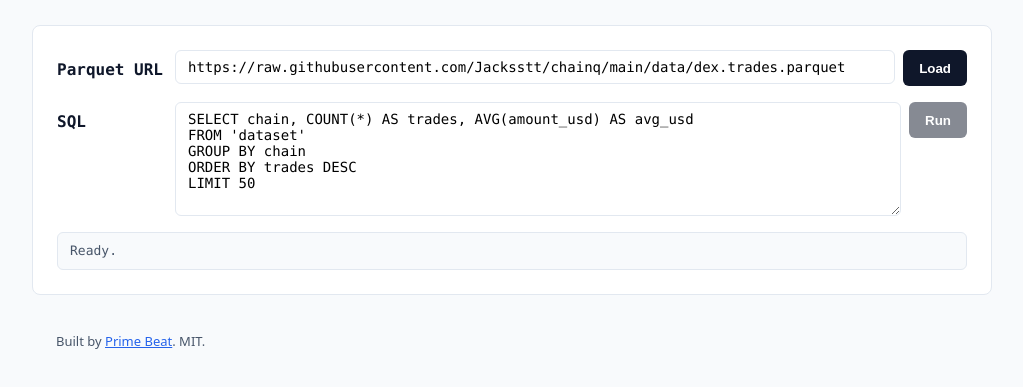
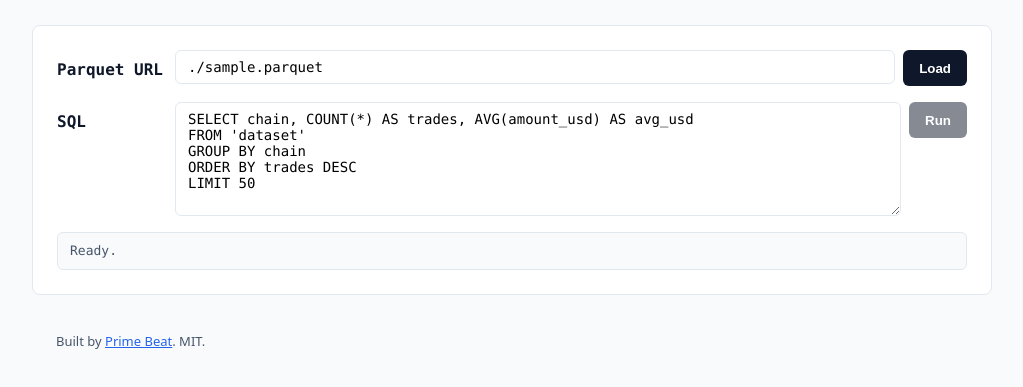
Before and after one commit to Jacksstt/chainq, a website built with Vite: page packages/playground/index.html in a window 1280 px wide. Shown: the part 147-534 px from the top of the page, without its empty margins (128-1151 px from the left). Built offline with nearby package versions, Linux system fonts and the light colour scheme.

Commit message:
fix(playground): bundle sample.parquet into the deployed dist
The default Parquet URL in the playground pointed at `data/dex.trades.parquet`
in the repo, which is gitignored. Live deploys 404'd when users hit Load.

- Copy the seeded `dex.trades.parquet` into `packages/playground/public/sample.parquet`
  so it ships with the static bundle.
- Default URL flipped to `./sample.parquet` (relative; works on Pages,
  Render, or local preview).
- `playground-deploy.yml` now runs `pnpm seed` and copies the file before
  building so the workflow is self-contained.

```diff
--- a/packages/playground/index.html
+++ b/packages/playground/index.html
@@ -23,7 +23,7 @@
       <label for="parquet-url">Parquet URL</label>
       <input id="parquet-url"
              type="url"
-             value="https://raw.githubusercontent.com/Jacksstt/chainq/main/data/dex.trades.parquet"
+             value="./sample.parquet"
              placeholder="https://.../dataset.parquet" />
       <button id="load-btn">Load</button>
     </section>
```
Also changed, not shown: .github/workflows/playground-deploy.yml.
